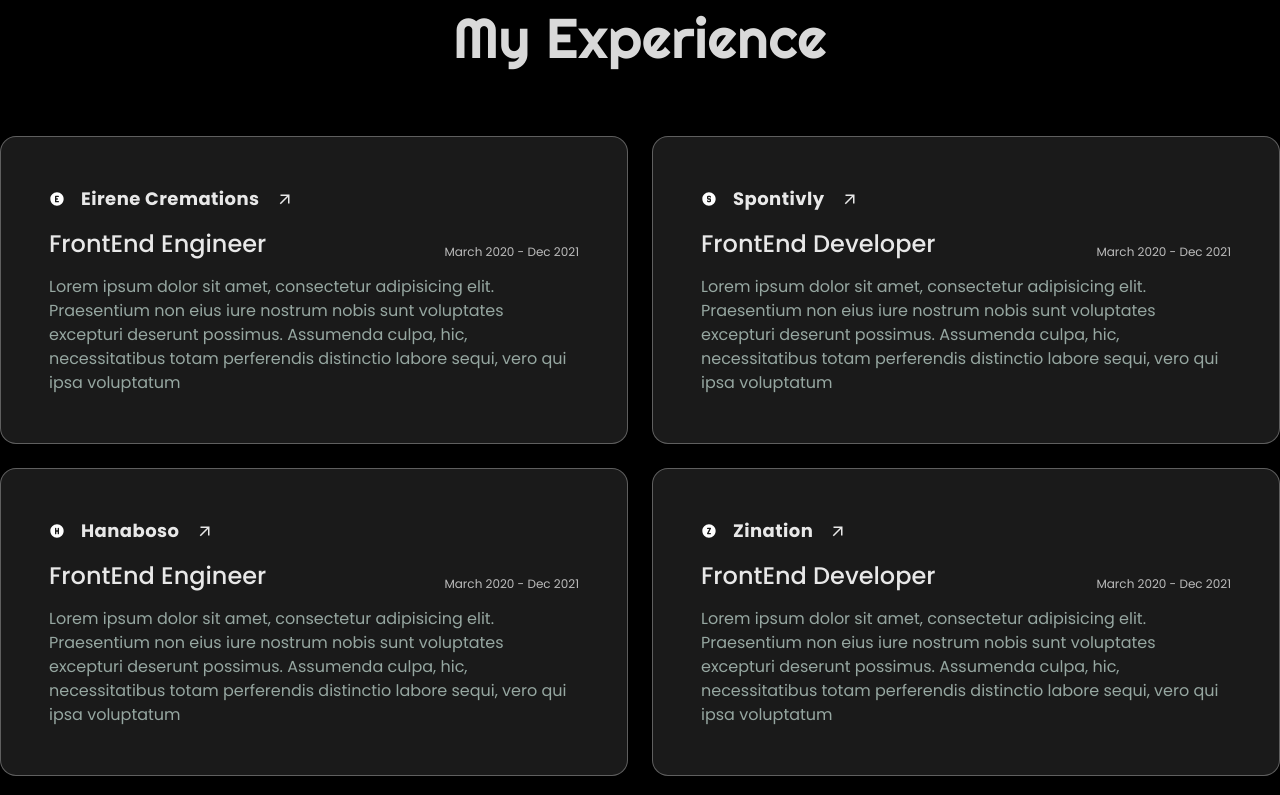
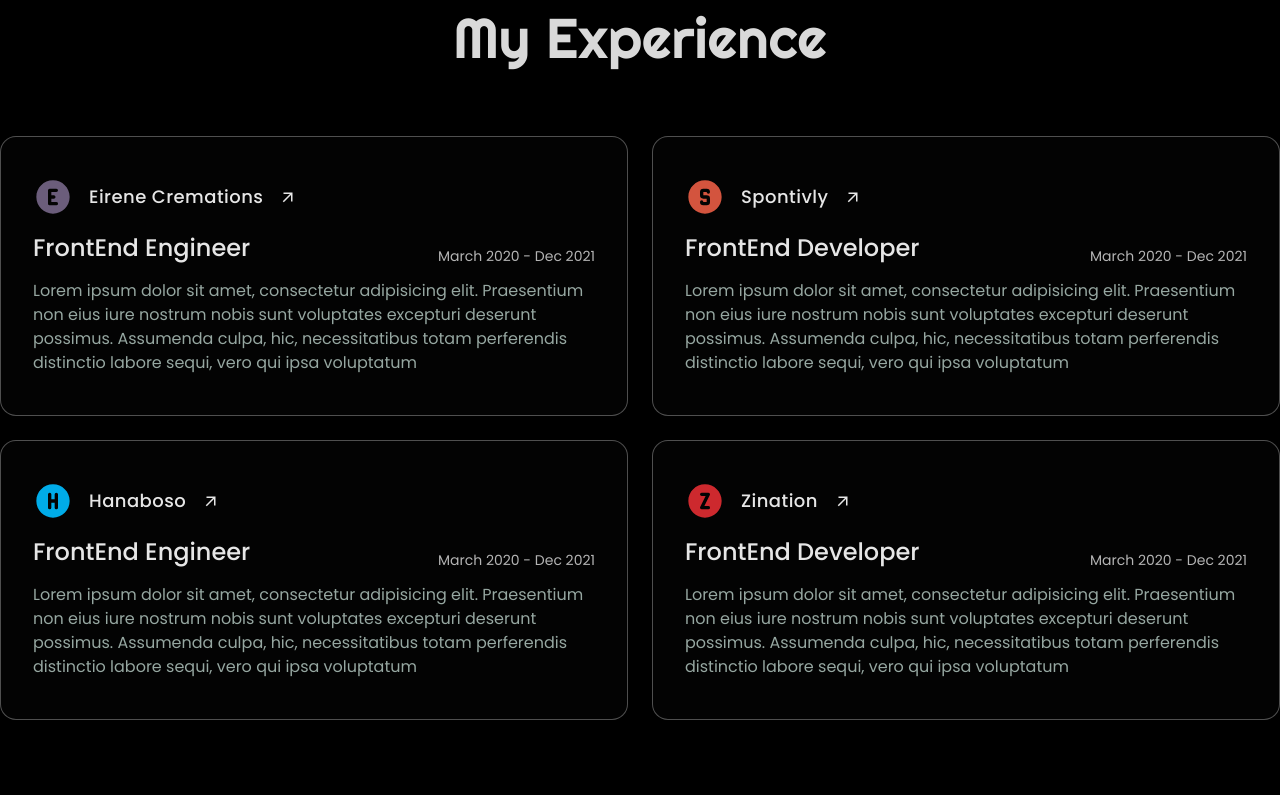
Before and after one commit to Polashahmad01/front-end-portfolio-app, a Next.js app: page / in a window 1280 px wide. Shown: the part 3700-4495 px from the top of the page. Built offline with nearby package versions, Linux system fonts and the light colour scheme.

Commit message:
Update experience page design styles

```diff
--- a/src/components/MyExperiencePage.jsx
+++ b/src/components/MyExperiencePage.jsx
@@ -14,76 +14,76 @@
       <div className="px-4 xl:px-0 mb-[10vh]">
         <h3 className={`${righteous.className} text-3xl opacity-85 mb-[10vh] text-center lg:text-[56px]`}>My Experience</h3>
         <div className="grid grid-cols-1 lg:grid-cols-2 gap-6">
-          <div className="border p-12 border-solid border-[rgba(255,255,255,0.3)] bg-[rgba(255,255,255,0.1)] rounded-2xl backdrop-blur shadow-[0_4px_30px_rgba(0,0,0,0.1)]">
+          <div className="border px-8 py-10 border-solid border-[rgba(255,255,255,0.3)] bg-[rgba(255,255,255,0.01)] rounded-2xl backdrop-blur shadow-[0_4px_30px_rgba(0,0,0,0.1)]">
             <div className="flex items-center mb-4 gap-4">
-              <Link href="https://eirenecremations.com" target="_blank">
-                <TbCircleLetterEFilled />
+              <Link href="https://eirenecremations.com" target="_blank" className="transition-all hover:opacity-70">
+                <TbCircleLetterEFilled color="#6B5D7B" className="w-10 h-10" />
               </Link>
-              <Link href="https://eirenecremations.com" target="_blank" className="text-lg font-bold tracking-wide opacity-90 transition-all hover:opacity-70">Eirene Cremations</Link>
+              <Link href="https://eirenecremations.com" target="_blank" className="text-lg font-medium tracking-wide opacity-90 transition-all hover:opacity-70">Eirene Cremations</Link>
               <Link href="https://eirenecremations.com" target="_blank" className="transition-all opacity-90 hover:opacity-70">
                 <MdOutlineArrowOutward size="18px" />
               </Link>
             </div>
             <div className="flex items-center justify-between">
               <h4 className="leading-tight mb-4 text-2xl font-medium opacity-90">FrontEnd Engineer</h4>
-              <p className="text-xs opacity-70">March 2020 - Dec 2021</p>
+              <p className="text-sm opacity-70">March 2020 - Dec 2021</p>
             </div>
             <p className="leading-normal text-[#96a7a1]">
               Lorem ipsum dolor sit amet, consectetur adipisicing elit. Praesentium non eius iure nostrum nobis sunt voluptates excepturi deserunt possimus.
               Assumenda culpa, hic, necessitatibus totam perferendis distinctio labore sequi, vero qui ipsa voluptatum
             </p>
           </div>
-          <div className="border p-12 border-solid border-[rgba(255,255,255,0.3)] bg-[rgba(255,255,255,0.1)] rounded-2xl backdrop-blur shadow-[0_4px_30px_rgba(0,0,0,0.1)]">
+          <div className="border px-8 py-10 border-solid border-[rgba(255,255,255,0.3)] bg-[rgba(255,255,255,0.01)] rounded-2xl backdrop-blur shadow-[0_4px_30px_rgba(0,0,0,0.1)]">
             <div className="flex items-center mb-4 gap-4">
-              <Link href="https://www.spontivly.com" target="_blank">
-                <TbCircleLetterSFilled />
+              <Link href="https://www.spontivly.com" target="_blank" className="transition-all hover:opacity-70">
+                <TbCircleLetterSFilled color="#D3543E" className="w-10 h-10" />
               </Link>
-              <Link href="https://www.spontivly.com" target="_blank" className="text-lg font-bold tracking-wide opacity-90 transition-all hover:opacity-70">Spontivly</Link>
+              <Link href="https://www.spontivly.com" target="_blank" className="text-lg font-medium tracking-wide opacity-90 transition-all hover:opacity-70">Spontivly</Link>
               <Link href="https://www.spontivly.com" target="_blank" className="transition-all opacity-90 hover:opacity-70">
                 <MdOutlineArrowOutward size="18px" />
               </Link>
             </div>
             <div className="flex items-center justify-between">
               <h4 className="leading-tight mb-4 text-2xl font-medium opacity-90">FrontEnd Developer</h4>
-              <p className="text-xs opacity-70">March 2020 - Dec 2021</p>
+              <p className="text-sm opacity-70">March 2020 - Dec 2021</p>
             </div>
             <p className="leading-normal text-[#96a7a1]">
               Lorem ipsum dolor sit amet, consectetur adipisicing elit. Praesentium non eius iure nostrum nobis sunt voluptates excepturi deserunt possimus.
               Assumenda culpa, hic, necessitatibus totam perferendis distinctio labore sequi, vero qui ipsa voluptatum
             </p>
           </div>
-          <div className="border p-12 border-solid border-[rgba(255,255,255,0.3)] bg-[rgba(255,255,255,0.1)] rounded-2xl backdrop-blur shadow-[0_4px_30px_rgba(0,0,0,0.1)]">
+          <div className="border px-8 py-10 border-solid border-[rgba(255,255,255,0.3)] bg-[rgba(255,255,255,0.01)] rounded-2xl backdrop-blur shadow-[0_4px_30px_rgba(0,0,0,0.1)]">
             <div className="flex items-center mb-4 gap-4">
-              <Link href="https://hanaboso.com" target="_blank">
-                <TbCircleLetterHFilled />
+              <Link href="https://hanaboso.com" target="_blank" className="transition-all hover:opacity-70">
+                <TbCircleLetterHFilled color="#00ACE9" className="w-10 h-10" />
               </Link>
-              <Link href="https://hanaboso.com" target="_blank" className="text-lg font-bold tracking-wide opacity-90 transition-all hover:opacity-70">Hanaboso</Link>
+              <Link href="https://hanaboso.com" target="_blank" className="text-lg font-medium tracking-wide opacity-90 transition-all hover:opacity-70">Hanaboso</Link>
               <Link href="https://hanaboso.com" target="_blank" className="transition-all opacity-90 hover:opacity-70">
                 <MdOutlineArrowOutward size="18px" />
               </Link>
             </div>
             <div className="flex items-center justify-between">
               <h4 className="leading-tight mb-4 text-2xl font-medium opacity-90">FrontEnd Engineer</h4>
-              <p className="text-xs opacity-70">March 2020 - Dec 2021</p>
+              <p className="text-sm opacity-70">March 2020 - Dec 2021</p>
             </div>
             <p className="leading-normal text-[#96a7a1]">
               Lorem ipsum dolor sit amet, consectetur adipisicing elit. Praesentium non eius iure nostrum nobis sunt voluptates excepturi deserunt possimus.
               Assumenda culpa, hic, necessitatibus totam perferendis distinctio labore sequi, vero qui ipsa voluptatum
             </p>
           </div>
-          <div className="border p-12 border-solid border-[rgba(255,255,255,0.3)] bg-[rgba(255,255,255,0.1)] rounded-2xl backdrop-blur shadow-[0_4px_30px_rgba(0,0,0,0.1)]">
+          <div className="border px-8 py-10 border-solid border-[rgba(255,255,255,0.3)] bg-[rgba(255,255,255,0.01)] rounded-2xl backdrop-blur shadow-[0_4px_30px_rgba(0,0,0,0.1)]">
             <div className="flex items-center mb-4 gap-4">
-              <Link href="https://about.zination.com" target="_blank">
-                <TbCircleLetterZFilled />
+              <Link href="https://about.zination.com" target="_blank" className="transition-all hover:opacity-70">
+                <TbCircleLetterZFilled color="#CD292E" className="w-10 h-10" />
               </Link>
-              <Link href="https://about.zination.com" target="_blank" className="text-lg font-bold tracking-wide opacity-90 transition-all hover:opacity-70">Zination</Link>
+              <Link href="https://about.zination.com" target="_blank" className="text-lg font-medium tracking-wide opacity-90 transition-all hover:opacity-70">Zination</Link>
               <Link href="https://about.zination.com" target="_blank" className="transition-all opacity-90 hover:opacity-70">
                 <MdOutlineArrowOutward size="18px" />
               </Link>
             </div>
             <div className="flex items-center justify-between">
               <h4 className="leading-tight mb-4 text-2xl font-medium opacity-90">FrontEnd Developer</h4>
-              <p className="text-xs opacity-70">March 2020 - Dec 2021</p>
+              <p className="text-sm opacity-70">March 2020 - Dec 2021</p>
             </div>
             <p className="leading-normal text-[#96a7a1]">
               Lorem ipsum dolor sit amet, consectetur adipisicing elit. Praesentium non eius iure nostrum nobis sunt voluptates excepturi deserunt possimus.
```
